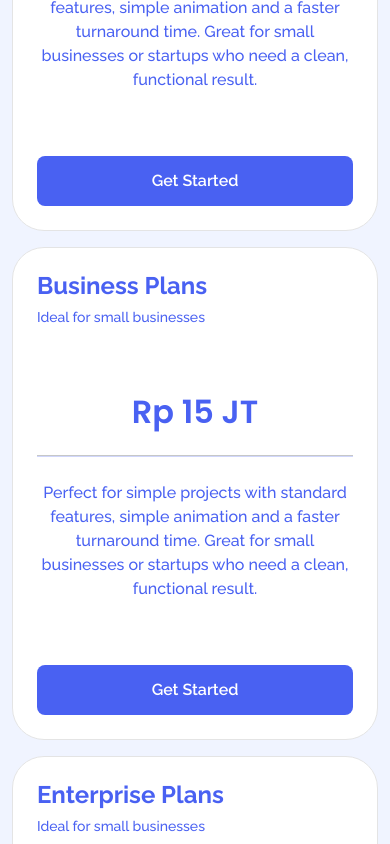
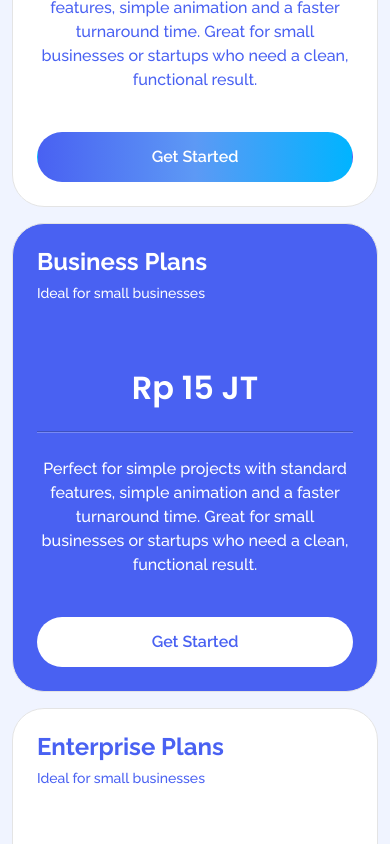
Before and after one commit to azzmnrwebdev/zavintech, a React (Vite) app: page / in a window 390 px wide. Shown: the part 3600-4444 px from the top of the page. Built offline with nearby package versions, Linux system fonts and the light colour scheme.

Commit message:
update card package content mobile

```diff
--- a/src/App.jsx
+++ b/src/App.jsx
@@ -361,7 +361,7 @@ const PackageMobile = () => (
   <>
     <div
       id="packageMobile"
-      className="row row-cols-1 row-cols-md-2 row-cols-lg-3 justify-content-center g-3"
+      className="row row-cols-1 row-cols-md-2 row-cols-lg-3 justify-content-xl-center g-3"
     >
       {/* Basic Plans */}
       <div className="col">
@@ -386,7 +386,10 @@ const PackageMobile = () => (
               or startups who need a clean, functional result.
             </p>
 
-            <a href="#" className="btn text-white fs-6 fw-semibold w-100">
+            <a
+              href="#"
+              className="btn text-white fs-6 fw-semibold w-100 rounded-pill"
+            >
               Get Started
             </a>
           </div>
@@ -406,7 +409,7 @@ const PackageMobile = () => (
               <h1 className="card-price mb-4 text-center">Rp 15 JT</h1>
               <hr
                 className="my-0"
-                style={{ height: "2px", backgroundColor: "#4961f2" }}
+                style={{ height: "2px", backgroundColor: "white" }}
               />
             </div>
 
@@ -416,7 +419,10 @@ const PackageMobile = () => (
               or startups who need a clean, functional result.
             </p>
 
-            <a href="#" className="btn text-white fs-6 fw-semibold w-100">
+            <a
+              href="#"
+              className="btn text-white fs-6 fw-semibold w-100 rounded-pill"
+            >
               Get Started
             </a>
           </div>
@@ -446,7 +452,10 @@ const PackageMobile = () => (
               or startups who need a clean, functional result.
             </p>
 
-            <a href="#" className="btn text-white fs-6 fw-semibold w-100">
+            <a
+              href="#"
+              className="btn text-white fs-6 fw-semibold w-100 rounded-pill"
+            >
               Get Started
             </a>
           </div>
--- a/src/assets/css/index.css
+++ b/src/assets/css/index.css
@@ -263,6 +263,10 @@ main {
   transition: all 0.4s ease;
 }
 
+#packages .package-content #packageMobile .col:nth-child(2) .card {
+  background-color: #4961f2 !important;
+}
+
 #packages .package-content #packageMobile .card:hover {
   box-shadow: rgba(0, 0, 0, 0.5) 0px 0px 10px -5px;
 }
@@ -273,9 +277,22 @@ main {
   font-size: 1.5rem;
 }
 
+#packages .package-content #packageMobile .col:nth-child(2) .card .card-title {
+  color: white !important;
+}
+
 #packages .package-content #packageMobile .card .card-subtitle {
   color: #4961f2;
   font-weight: 500;
+}
+
+#packages
+  .package-content
+  #packageMobile
+  .col:nth-child(2)
+  .card
+  .card-subtitle {
+  color: white !important;
 }
 
 #packages .package-content #packageMobile .card .card-price {
@@ -285,18 +302,32 @@ main {
   font-family: "Poppins", sans-serif;
 }
 
+#packages .package-content #packageMobile .col:nth-child(2) .card .card-price {
+  color: white !important;
+}
+
 #packages .package-content #packageMobile .card .card-text {
   font-size: 1rem;
   color: #4961f2;
   font-weight: 500;
-  margin-bottom: 4rem;
+  margin-bottom: 2.5rem;
+}
+
+#packages .package-content #packageMobile .col:nth-child(2) .card .card-text {
+  color: white !important;
 }
 
 #packages .package-content #packageMobile .card a.btn {
   border-radius: 8px;
   padding: 0.75rem 1.5rem;
-  background-color: #4961f2;
   transition: background-color 0.3s ease;
+  background: linear-gradient(to right, #4961f2, #5d99f5, #00B4FF);
+}
+
+#packages .package-content #packageMobile .col:nth-child(2) .card a.btn {
+  background: none;
+  color: #4961f2 !important;
+  background-color: white !important;
 }
 
 /* Animation */
```
